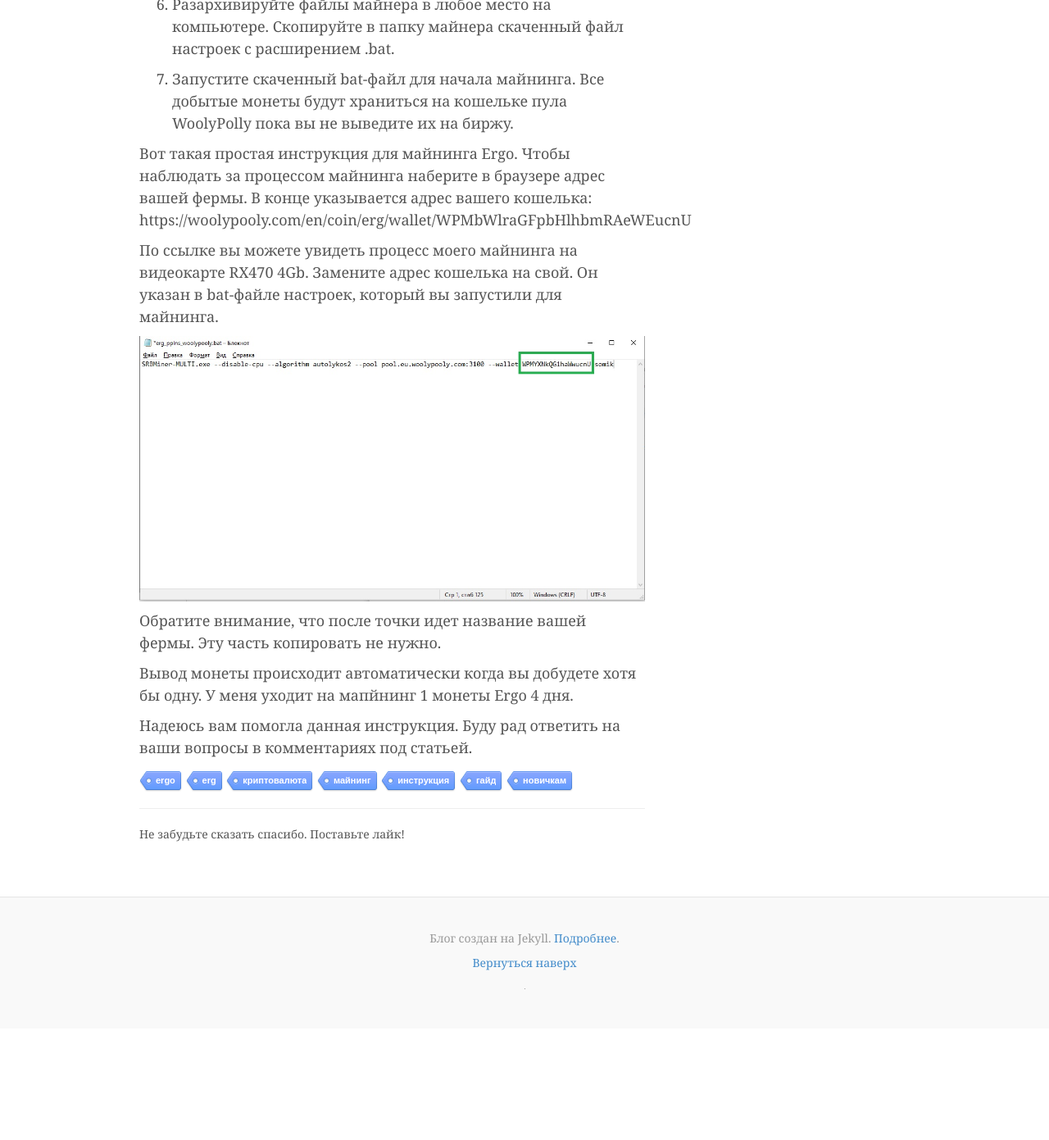
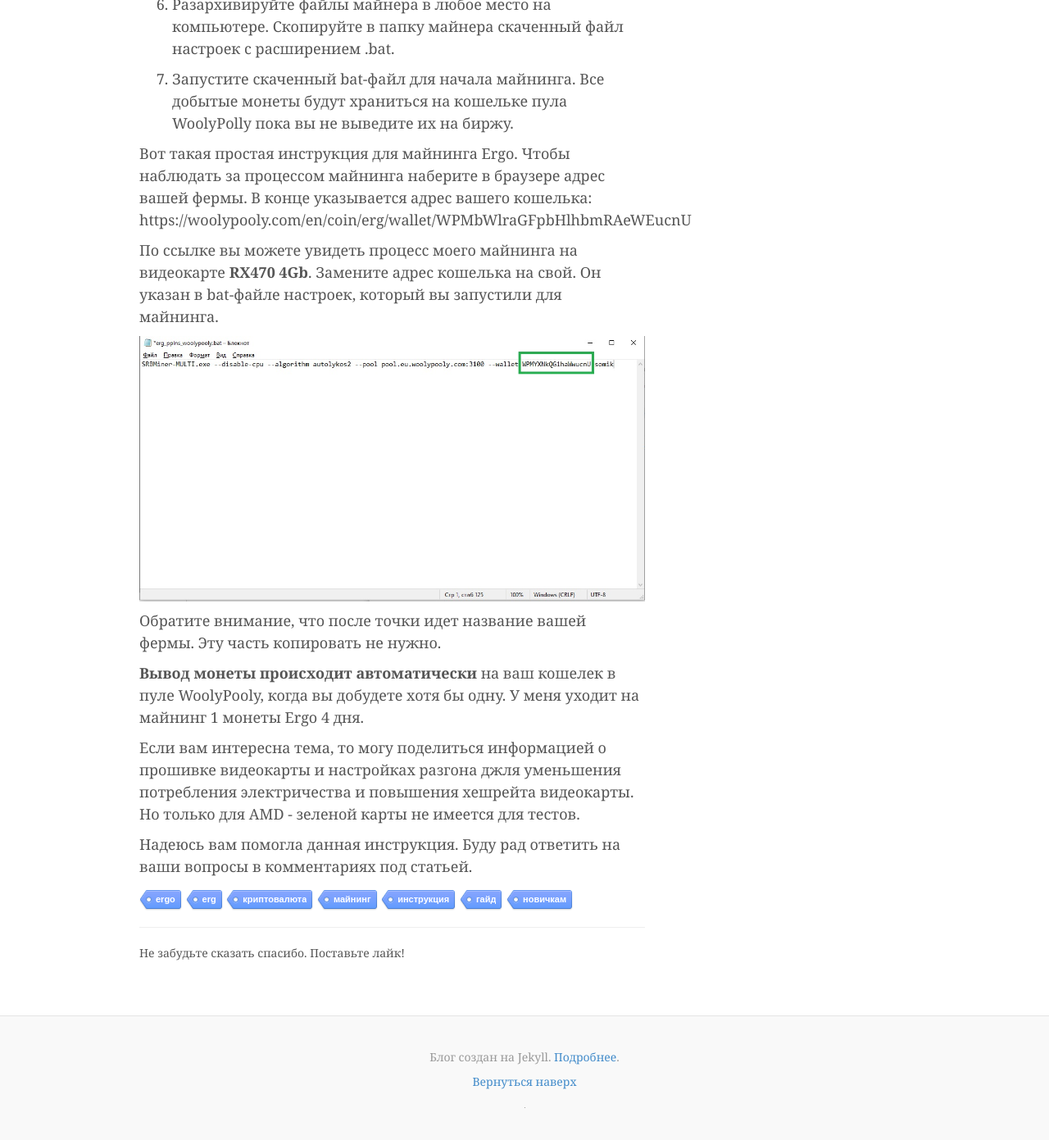
Before and after one commit to htmlblog/htmlblog.github.io, a Jekyll site: the page built from _posts/2021-05-17-kak-mainit-monetu-ergo-2021.md, in a window 1280 px wide and 1400 px high, scrolled down 3062 px. Shown: the top 1391 px of the window at 82% size. Built offline with Jekyll 4.4.1, drawn with Linux system fonts in a browser that asks for light colours; comment, search, counter and statistics services are not loaded; before the commit the page ends 4317 px from its top, so only the background shows below that; some of the changed text lies outside the part shown.

Commit message:
Update 2021-05-17-kak-mainit-monetu-ergo-2021.md

```diff
--- a/_posts/2021-05-17-kak-mainit-monetu-ergo-2021.md
+++ b/_posts/2021-05-17-kak-mainit-monetu-ergo-2021.md
@@ -58,12 +58,14 @@ layout: post
 
 Вот такая простая инструкция для майнинга Ergo. Чтобы наблюдать за процессом майнинга наберите в браузере адрес вашей фермы. В конце указывается адрес вашего кошелька: https://woolypooly.com/en/coin/erg/wallet/WPMbWlraGFpbHlhbmRAeWEucnU
 
-По ссылке вы можете увидеть процесс моего майнинга на видеокарте RX470 4Gb. Замените адрес кошелька на свой. Он указан в bat-файле настроек, который вы запустили для майнинга.
+По ссылке вы можете увидеть процесс моего майнинга на видеокарте **RX470 4Gb**. Замените адрес кошелька на свой. Он указан в bat-файле настроек, который вы запустили для майнинга.
 
 ![wallet-ergo.jpg](/uploads/wallet-ergo.jpg){:alt="адрес кошелька"}
 
 Обратите внимание, что после точки идет название вашей фермы. Эту часть копировать не нужно.
 
-Вывод монеты происходит автоматически когда вы добудете хотя бы одну. У меня уходит на мапйнинг 1 монеты Ergo 4 дня.
+**Вывод монеты происходит автоматически** на ваш кошелек в пуле WoolyPooly, когда вы добудете хотя бы одну. У меня уходит на майнинг 1 монеты Ergo 4 дня.
+
+Если вам интересна тема, то могу поделиться информацией о прошивке видеокарты и настройках разгона джля уменьшения потребления электричества и повышения хешрейта видеокарты. Но только для AMD - зеленой карты не имеется для тестов.
 
 Надеюсь вам помогла данная инструкция. Буду рад ответить на ваши вопросы в комментариях под статьей.
```
Also changed, not shown: other parts of _posts/2021-05-17-kak-mainit-monetu-ergo-2021.md (+1 -1 lines).
